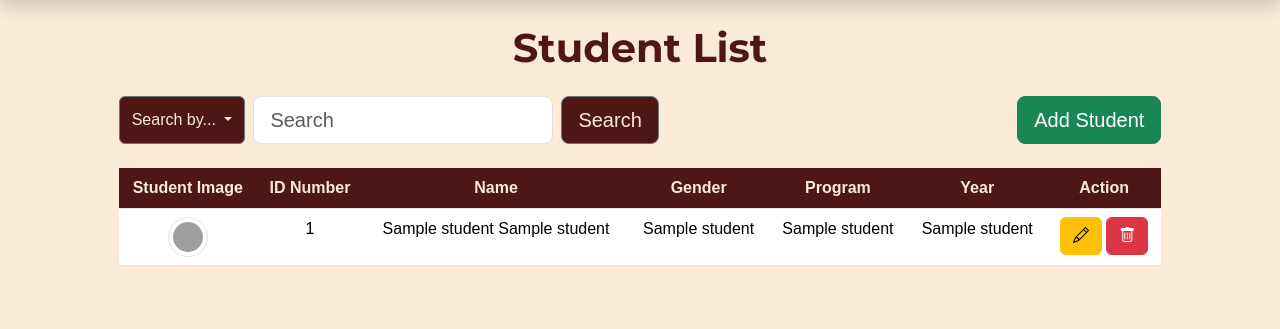
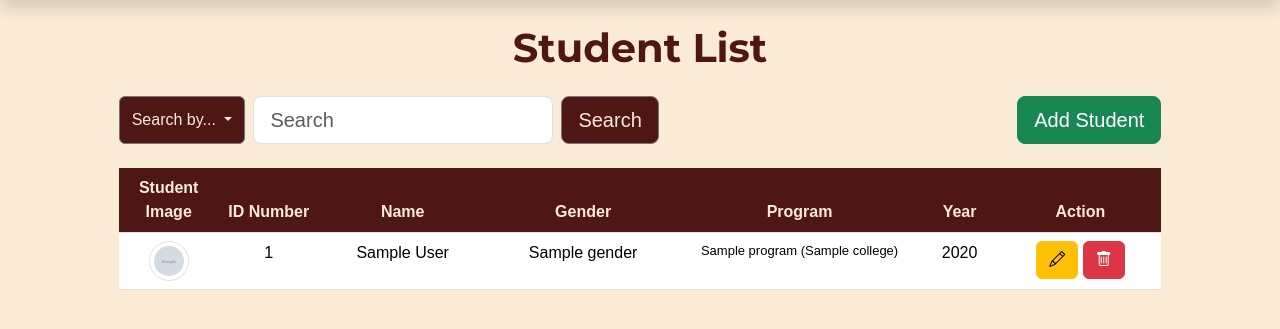
Before and after one commit to bbeecue/ccc181_project, a Flask app: template app/templates/student.html in a window 1280 px wide. Shown: the part 72-401 px from the top of the page. Run offline with Flask 3, Linux system fonts and the light colour scheme; tables that the repository leaves empty or names only in its code hold one stand-in row (values such as "Sample post"); the template is opened without the code that fills it: values that come from a table or form of the project are taken from there, most other values are stand-ins (such as "Sample title", 1, 10 or a date in 2020); grey boxes marked "Sample" are stand-in pictures; some libraries are stand-ins or nearby versions; grey boxes are pictures that could not be loaded.

Commit message:
added pagination for student

```diff
--- a/app/static/styles.css
+++ b/app/static/styles.css
@@ -82,7 +82,20 @@ body{
     color: rgb(230, 171, 144);
 }
 
+.student-course {
+    font-size: small;
+    white-space: normal;
+    word-wrap: break-word;
+    max-width: 155px;
+}
 
+.student-id{
+    width: 100px;
+}
+
+.student-image{
+    width: 100px;
+}
 
 /*---MODAL STYLES---*/
 
@@ -132,3 +145,34 @@ body{
 #student_id_label{
     text-decoration: underline;
 }
+
+
+/*---PAGINATION STYLES---*/
+.pagination > li > a
+{
+    background-color: antiquewhite;
+    color: rgb(79, 22, 22);
+}
+
+.pagination > li > a:focus,
+.pagination > li > a:hover,
+.pagination > li > span:focus,
+.pagination > li > span:hover
+{
+    color: antiquewhite;
+    background-color: rgb(79, 22, 22);
+    border-color:antiquewhite;
+}
+
+.pagination > .active > a
+{
+    color: antiquewhite;
+    background-color: rgb(79, 22, 22) !important;
+    border: solid 1px rgb(79, 22, 22) !important;
+}
+
+.pagination > .active > a:hover
+{
+    background-color: rgb(79, 22, 22) !important;
+    border: solid 1px rgb(79, 22, 22);
+}
--- a/app/templates/modal_edit_student.html
+++ b/app/templates/modal_edit_student.html
@@ -1,4 +1,4 @@
-<div class="modal fade modal-lg" id="modal-edit-student-{{ student[0] }}" tabindex="-1" aria-labelledby="modal-edit-student-label" aria-hidden="true">
+<div class="modal fade modal-lg" id="modal-edit-student-{{ student['id_number'] }}" tabindex="-1" aria-labelledby="modal-edit-student-label" aria-hidden="true">
     <div class="modal-dialog modal-dialog-centered">
         <div class="modal-content">
             <div class="modal-header">
@@ -6,38 +6,35 @@
                 <button type="button" class="btn-close" data-bs-dismiss="modal" aria-label="Close"></button>
             </div>
             <div class="modal-body">
-                <form action="{{ url_for('student.edit_student', id=student[0]) }}" enctype="multipart/form-data" method="POST">
+                <form action="{{ url_for('student.edit_student', id=student['id_number']) }}" enctype="multipart/form-data" method="POST">
                     {{ form.hidden_tag() }}
-                    <label for="id_number" class="form-label">Editing Student: {{ student[0] }} </label>
+                    <label for="id_number" class="form-label">Editing Student: {{ student['id_number'] }} </label>
                     <input type="hidden" name="id_number_year" value="{{ form.id_number_year.data }}">
                     <input type="hidden" name="id_number_unique" value="{{ form.id_number_unique.data }}">
 
-
                     <div class="mb-3 text-center">
-                        <img id="image-preview-{{ student[0] }}"
-                             src="{{ student[6] or 'https://res.cloudinary.com/dilqmvkog/image/upload/v1730199399/dowuupdz7jzgzsrv514j.png' }}"
+                        <img id="image-preview-{{ student['id_number'] }}"
+                             src="{{ student['image_url'] or 'https://res.cloudinary.com/dilqmvkog/image/upload/v1730199399/dowuupdz7jzgzsrv514j.png' }}"
                              alt="Image Preview"
                              class="img-thumbnail rounded-circle"
                              style="width: 170px; height: 170px; object-fit: cover;">
                     </div>
 
                     <div class="mb-3">
-                        <label for="student_image_{{ student[0] }}" class="form-label">Upload New Student Image</label>
+                        <label for="student_image_{{ student['id_number'] }}" class="form-label">Upload New Student Image</label>
                         <input type="file" name="student_image"
-                               id="student_image_{{ student[0] }}"
+                               id="student_image_{{ student['id_number'] }}"
                                class="form-control"
                                onchange="previewImage(event)">
                     </div>
 
-
-
                     <div class="mb-3">
                         {{ form.first_name.label }}
-                        {{ form.first_name(class="form-control", value=student[1]) }}
+                        {{ form.first_name(class="form-control", value=student['first_name']) }}
                     </div>
                     <div class="mb-3">
                         {{ form.last_name.label }}
-                        {{ form.last_name(class="form-control", value=student[2]) }}
+                        {{ form.last_name(class="form-control", value=student['last_name']) }}
                     </div>
                     <div class="mb-3">
                         <label class="form-label">Gender</label>
@@ -56,12 +53,12 @@
                             <div class="input-group-prepend">
                                 <label class="input-group-text">Program</label>
                             </div>
-
                             <select class="form-control" name="program">
-                                <option value="" {% if student[4] is none %}selected{% endif %}>Unenrolled</option>
+                                {% if form.program.label == none %}
+                                <option value="" selected>Unenrolled</option>
+                                {% endif %}
                                 {% for code, name in form.program.choices %}
-                                    <option value="{{ code }}"
-                                        {% if student[4] == code %}selected{% endif %}>
+                                    <option value="{{ code }}" {% if student['program'] == code %}selected{% endif %}>
                                         {{ name }}
                                     </option>
                                 {% endfor %}
@@ -70,14 +67,14 @@
 
                         <div class="col">
                             {{ form.year_level.label }}
-                            {{ form.year_level(class="form-control", value=student[5] ) }}
+                            {{ form.year_level(class="form-control", value=student['year_level'] ) }}
                         </div>
                     </div>
 
                     <div class="modal-footer">
-                        {% if student[6] %}
-                        <input type="hidden" name="delete_image" id="delete_image_{{ student[0] }}" value="">
-                        <button type="button" class="btn btn-danger delete-image-btn" data-student-id="{{ student[0] }}">
+                        {% if student['image_url'] %}
+                        <input type="hidden" name="delete_image" id="delete_image_{{ student['id_number'] }}" value="">
+                        <button type="button" class="btn btn-danger delete-image-btn" data-student-id="{{ student['id_number'] }}">
                             Delete Image
                         </button>
                         {% endif %}
@@ -89,6 +86,8 @@
         </div>
     </div>
 </div>
+
+
 
 <script>
 function previewImage(event) {
@@ -111,8 +110,8 @@ function clearImageForm(event) {
     const imagePreview = modal.querySelector('img[id^="image-preview-"]');
 
     // Clear file input and reset image preview to the original student image or placeholder
-    if (fileInput) fileInput.filename = "";
-
+    if (fileInput) fileInput.value = "";
+    if (imagePreview) imagePreview.src = "https://res.cloudinary.com/dilqmvkog/image/upload/v1730199399/dowuupdz7jzgzsrv514j.png";
 }
 
 document.addEventListener("DOMContentLoaded", function () {
--- a/app/templates/student.html
+++ b/app/templates/student.html
@@ -1,5 +1,7 @@
 {% extends "base.html" %}
+
 {% block title %}Student Information System{% endblock %}
+
 {% block nav %}
 <div class="collapse navbar-collapse" id="navbarNav">
     <ul class="navbar-nav">
@@ -9,7 +11,7 @@
         <li class="nav-item">
             <a class="nav-link" href="{{ url_for('program.program_page') }}">Programs</a>
         </li>
-          <li class="nav-item"></li>
+        <li class="nav-item">
             <a class="nav-link" href="{{ url_for('college.college_page') }}">Colleges</a>
         </li>
     </ul>
@@ -20,12 +22,9 @@
 {% block content %}
 <div class="container-fluid">
     <div class="row justify-content-center mb-4">
-
         <div class="col-md-10 text-center mt-4">
-
             <h2 class="table-title mb-4">Student List</h2>
             <div class="d-flex justify-content-between align-items-center">
-
                 <form class="form-inline d-flex" role="search" method="GET" action="{{ url_for('student.student_page') }}">
                     <div class="dropdown me-2">
                         <button class="btn btn-secondary dropdown-toggle h-100" type="button" data-bs-toggle="dropdown" aria-expanded="false" id="searchButton">
@@ -40,9 +39,10 @@
                             <li><a class="dropdown-item" href="#" onclick="setSearchBy('Name', this)">Name</a></li>
                             <li><a class="dropdown-item" href="#" onclick="setSearchBy('Gender', this)">Gender</a></li>
                             <li><a class="dropdown-item" href="#" onclick="setSearchBy('Program', this)">Program Code</a></li>
+                            <li><a class="dropdown-item" href="#" onclick="setSearchBy('College', this)">College</a></li>
                             <li><a class="dropdown-item" href="#" onclick="setSearchBy('Year Level', this)">Year Level</a></li>
                         </ul>
-                        <input type="hidden" name="search_by" id="search_by" value="{{ request.args.get('search_by', 'ID Number') }}"> <!-- Default search_by value -->
+                        <input type="hidden" name="search_by" id="search_by" value="{{ request.args.get('search_by', 'ID Number') }}">
                     </div>
                     <input class="form-control form-control-lg me-2" type="search" name="search" placeholder="Search" aria-label="Search" style="width: 300px;" value="{{ request.args.get('search', '') }}">
                     <button class="btn btn-secondary btn-lg" type="submit">Search</button>
@@ -51,7 +51,6 @@
                 <button type="button" class="btn btn-success btn-lg" data-bs-toggle="modal" data-bs-target="#modal-add-student">
                     Add Student
                 </button>
-                <!-- Include the Add Student modal -->
                 {% include 'modal_add_student.html' %}
             </div>
         </div>
@@ -59,7 +58,7 @@
 
     <div class="row justify-content-center">
         <div class="col-lg-10">
-            <table class="table text-center mx-auto">
+            <table class="student-table table text-center mx-auto">
                 <thead>
                     <tr>
                         <th>Student Image</th>
@@ -114,31 +113,30 @@
                   {% else %}
                       {% for student in students %}
                       <tr>
-                          <td>
-                            {% if student[6] %}
-                                <img src="{{ student[6] }}" alt="Student Image" class="img-thumbnail rounded-circle"
-                                style="width: 40px; height:40px; object-fit: cover;"></td>
+                          <td class="student-image">
+                            {% if student['image_url'] %}
+                                <img src="{{ student['image_url'] }}" alt="Student Image" class="img-thumbnail rounded-circle"
+                                style="width: 40px; height:40px; object-fit: cover;">
                             {% else %}
                                 <svg xmlns="http://www.w3.org/2000/svg" width="16" height="16" fill="currentColor" class="bi bi-person" viewBox="0 0 16 16">
                                     <path d="M8 8a3 3 0 1 0 0-6 3 3 0 0 0 0 6m2-3a2 2 0 1 1-4 0 2 2 0 0 1 4 0m4 8c0 1-1 1-1 1H3s-1 0-1-1 1-4 6-4 6 3 6 4m-1-.004c-.001-.246-.154-.986-.832-1.664C11.516 10.68 10.289 10 8 10s-3.516.68-4.168 1.332c-.678.678-.83 1.418-.832 1.664z"/>
                                 </svg>
                             {% endif %}
                           </td>
-                          <td>{{ student[0] }}</td>
-                          <td>{{ student[1] }} {{ student[2] }}</td>
-                          <td>{{ student[3] }}</td>
-                          {% if student[4] == None %}
+                          <td class="student-id">{{ student['id_number'] }}</td>
+                          <td>{{ student['first_name'] }} {{ student['last_name'] }}</td>
+                          <td>{{ student['gender'] }}</td>
+                          {% if student['program'] is none %}
                             <td>Unenrolled</td>
                           {% else %}
-                            <td>{{ student[4] }}</td>
+                            <td class="student-course">{{ student['program'] }} ({{ student['college']}})</td>
                           {% endif %}
-                          <td>{{ student[5] }}</td>
+                          <td>{{ student['year_level'] }}</td>
                           <td>
-                              <a href="" class="btn btn-warning btn-xs" data-bs-toggle="modal" data-bs-target="#modal-edit-student-{{ student[0] }}"><i class="bi bi-pencil"></i></a>
-                              <!-- Delete Form -->
-                              <form action="{{ url_for('student.delete_student_route', id=student[0]) }}" method="POST" style="display:inline;">
-                                {{ form.hidden_tag() }} <!-- CSRF Token for protection -->
-                                <button type="submit" class="btn btn-danger btn-xs" onclick="return confirm('Are you sure you want to delete student {{student[0]}}?')"><i class="bi bi-trash"></i></button>
+                              <a href="" class="btn btn-warning btn-xs" data-bs-toggle="modal" data-bs-target="#modal-edit-student-{{ student['id_number'] }}"><i class="bi bi-pencil"></i></a>
+                              <form action="{{ url_for('student.delete_student_route', id=student['id_number']) }}" method="POST" style="display:inline;">
+                                {{ form.hidden_tag() }}
+                                <button type="submit" class="btn btn-danger btn-xs" onclick="return confirm('Are you sure you want to delete student {{student['id_number']}}?')"><i class="bi bi-trash"></i></button>
                               </form>
                           </td>
                       </tr>
@@ -146,17 +144,46 @@
                       {% endfor %}
                   {% endif %}
               </tbody>
-
             </table>
         </div>
     </div>
+
+    <div class="row justify-content-center">
+        <div class="col-lg-10 text-center">
+            <nav>
+                <ul class="pagination justify-content-center">
+                    {% if page > 1 %}
+                        <li class="page-item" aria-label="First">
+                            <a class="page-link" href="?page=1&search={{ request.args.get('search', '') }}&search_by={{ request.args.get('search_by', 'ID Number') }}">First</a>
+                        </li>
+                        <li class="page-item">
+                            <a class="page-link" href="?page={{ page - 1 }}&search={{ request.args.get('search', '') }}&search_by={{ request.args.get('search_by', 'ID Number') }}">Previous</a>
+                        </li>
+                    {% endif %}
+
+                    {% for p in range(start_page, end_page + 1) %}
+                        <li class="page-item {% if p == page %}active{% endif %}">
+                            <a class="page-link" href="?page={{ p }}&search={{ request.args.get('search', '') }}&search_by={{ request.args.get('search_by', 'ID Number') }}">{{ p }}</a>
+                        </li>
+                    {% endfor %}
+
+                    {% if page < total_pages %}
+                        <li class="page-item">
+                            <a class="page-link" href="?page={{ page + 1 }}&search={{ request.args.get('search', '') }}&search_by={{ request.args.get('search_by', 'ID Number') }}">Next</a>
+                        </li>
+                        <li class="page-item" aria-label="Last">
+                            <a class="page-link" href="?page={{ total_pages }}&search={{ request.args.get('search', '') }}&search_by={{ request.args.get('search_by', 'ID Number') }}">Last</a>
+                        </li>
+                    {% endif %}
+                </ul>
+            </nav>
         </div>
-
+    </div>
+</div>
 <script>
     function setSearchBy(value, element) {
         document.getElementById('search_by').value = value;
         document.getElementById('searchButton').textContent = value; // Update the button text
     }
 </script>
-
 {% endblock %}
```
Also changed, not shown: app/program/program_models.py (+18 -0 lines), app/student/student_controller.py (+20 -3 lines), app/student/student_models.py (+69 -5 lines). Lines whose indentation alone changed are shown as unchanged.
